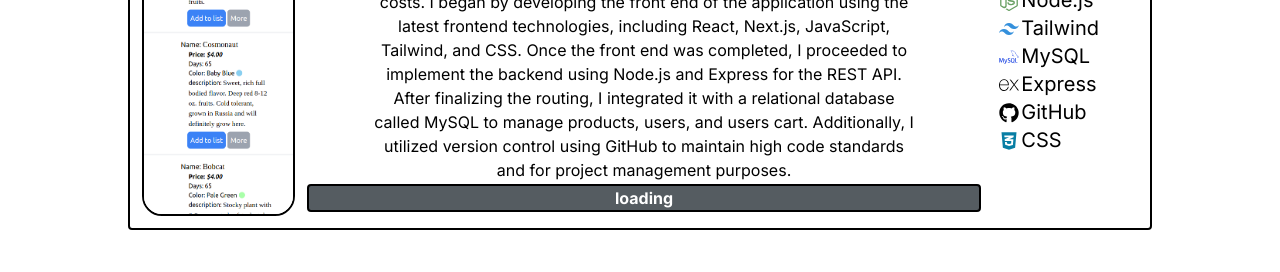
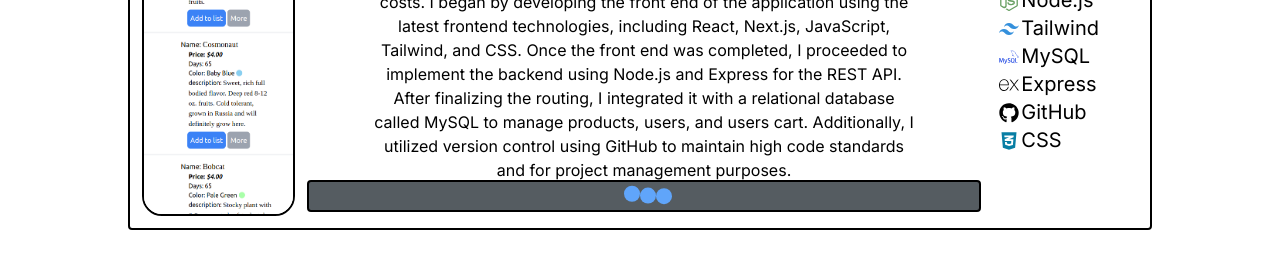
Before and after one commit to isaiahmartin847/Portfolio, a Next.js app in the folder client/: page / in a window 1280 px wide. Shown: the part 1404-1676 px from the top of the page. Built offline with nearby package versions, Linux system fonts and the light colour scheme; no server answers.

Commit message:
added the laoding to the gethub request

```diff
--- a/client/src/app/components/github_last_update.tsx
+++ b/client/src/app/components/github_last_update.tsx
@@ -2,6 +2,7 @@
 
 import Loadable from "next/dist/shared/lib/loadable.shared-runtime";
 import { useEffect, useState } from "react"
+import Loading from "./loading";
 
 export default function GithubLastUpdate () {
     const [date, setDate]: any = useState(null)
@@ -48,7 +49,9 @@ export default function GithubLastUpdate () {
       )
     } else {
       return (
-        <h1>loading</h1>
+        <div className="pt-2 pb-1 w-fit ml-[47%] ">
+          <Loading />
+        </div>
       )
     }
 
--- a/client/src/app/components/loading.tsx
+++ b/client/src/app/components/loading.tsx
@@ -30,8 +30,8 @@ const Loading = () => {
   return (
     <div className="flex">
       <Dot split={0}/>
-      <Dot split={0.5}/>
-      <Dot split={1}/>
+      <Dot split={0.2}/>
+      <Dot split={0.3}/>
     </div>
   )
 }
```
